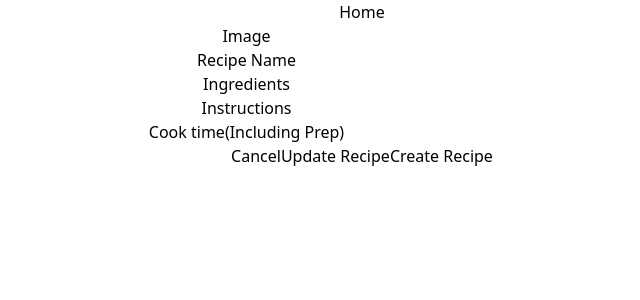
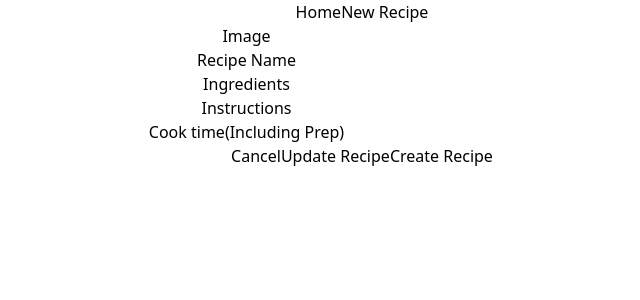
Before and after one commit to rlmorrison74/morrison-family-cookbook, a React (Create React App) app in the folder client/: page /newrecipe in a window 1280 px wide. Shown: the top 300 px of the page, without its empty margins (278-918 px from the left). Built offline with nearby package versions, Linux system fonts and the light colour scheme; no server answers.

Commit message:
i was mistaken, NOW all the buttons are built and functional

```diff
--- a/client/src/components/Navbar.jsx
+++ b/client/src/components/Navbar.jsx
@@ -1,7 +1,9 @@
 import HomeButton from "./buttons/HomeButton";
+import NewButton from "./buttons/NewButton";
 
 export default function Navbar() {
   return <div>
     <HomeButton />
+    <NewButton />
   </div>;
 }
--- /dev/null
+++ b/client/src/components/buttons/CreateButton.jsx
@@ -0,0 +1,5 @@
+export default function CreateButton(props) {
+  const { handleSubmit } = props;
+
+  return <button onClick={handleSubmit}>Create Recipe</button>;
+}
--- a/client/src/components/buttons/NewButton.jsx
+++ b/client/src/components/buttons/NewButton.jsx
@@ -1,5 +1,8 @@
-export default function NewButton(props) {
-  const { handleSubmit } = props;
+import { useHistory } from "react-router";
 
-  return <button onClick={handleSubmit}>Create Recipe</button>;
+export default function NewButton() {
+    const history = useHistory()
+    const makeNew = () => history.push("/newrecipe")
+
+    return <button onClick={makeNew}>New Recipe</button>
 }
--- a/client/src/components/routes/Form.jsx
+++ b/client/src/components/routes/Form.jsx
@@ -1,6 +1,6 @@
 import { useParams } from "react-router";
 import CancelButton from "../buttons/CancelButton";
-import NewButton from "../buttons/NewButton";
+import CreateButton from "../buttons/CreateButton";
 import UpdateButton from "../buttons/UpdateButton";
 
 export default function Form(props) {
@@ -61,7 +61,7 @@ export default function Form(props) {
         <br />
         <CancelButton />
         <UpdateButton handleSubmit={handleSubmit} />
-        <NewButton handleSubmit={handleSubmit} />
+        <CreateButton handleSubmit={handleSubmit} />
       </form>
     </div>
   );
```
